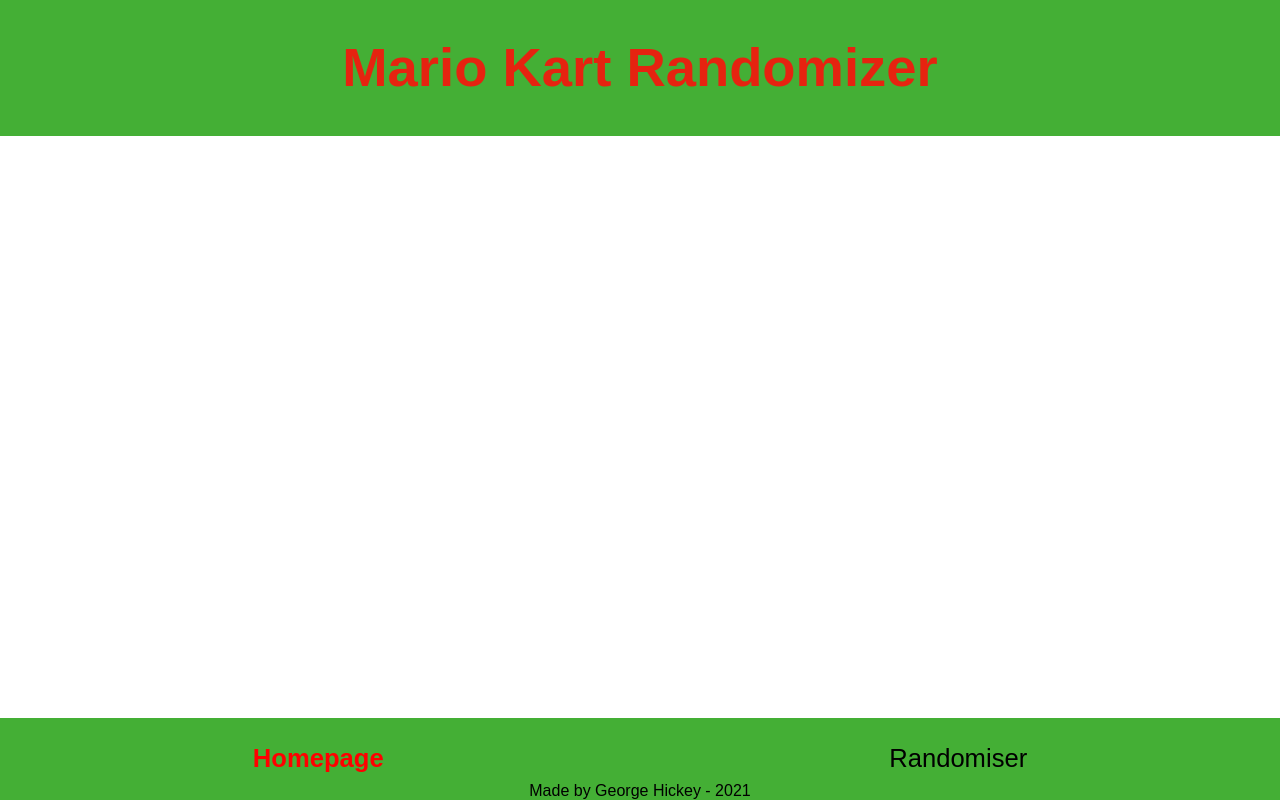
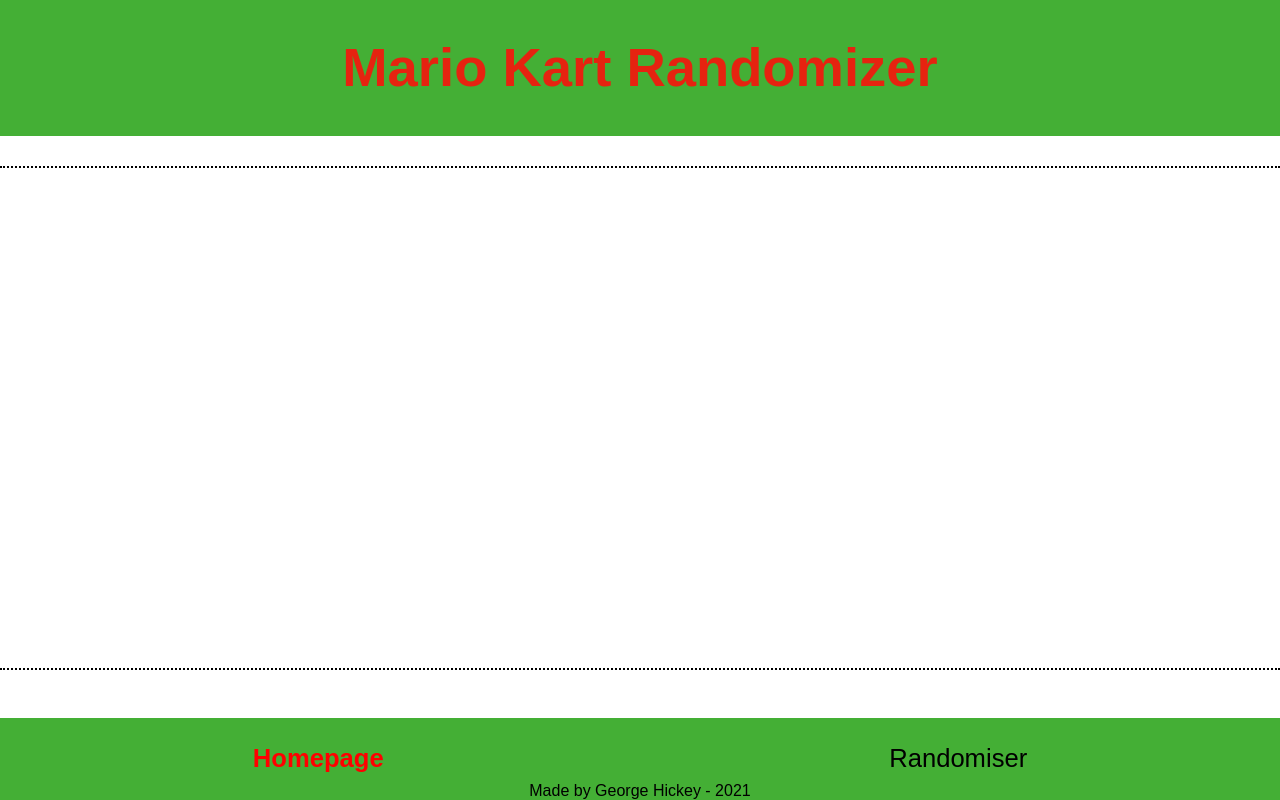
Before and after one commit to hxckey/MKART, a React app: page / in a window 1280 px wide. Built offline with nearby package versions, Linux system fonts and the light colour scheme.

Commit message:
add canvas to homepage and some basic styling

```diff
--- a/src/Pages/home/Homepage.jsx
+++ b/src/Pages/home/Homepage.jsx
@@ -1,11 +1,13 @@
 import React from 'react';
 import { Title } from '../../components/Title';
 import { Footer } from '../../layout/footer';
+import { Canvas } from '../../components/Canvas';
 
 export function Homepage() {
     return (
         <>
             <Title />
+            <Canvas />
             <Footer />
         </>
     )
--- /dev/null
+++ b/src/components/Canvas/index.jsx
@@ -0,0 +1,10 @@
+import React from 'react';
+import './style.css';
+
+export function Canvas() {
+    return (
+        <>
+            <canvas></canvas>
+        </>
+    )
+}
--- /dev/null
+++ b/src/components/Canvas/style.css
@@ -0,0 +1,7 @@
+canvas {
+    width: 100vw;
+    height: 500px;
+    border-top: 2px dotted black;
+    border-bottom: 2px dotted black;
+    margin: 30px 0;
+}
```
